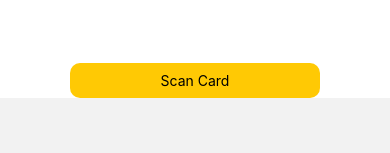
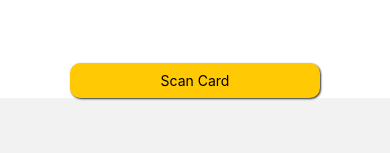
Before and after one commit to insomniacevents2023/KC_Mobile, a React Native app in the folder KnightsCrest/: screen /Home in a window 390 px wide. Shown: the part 265-418 px from the top of the page. Built offline with nearby package versions, Linux system fonts and the light colour scheme.

Commit message:
KnightsCash Tab complete. CSS missing. Nav broken

```diff
--- a/KnightsCrest/Navigation/BottomNav.js
+++ b/KnightsCrest/Navigation/BottomNav.js
@@ -3,15 +3,16 @@ import { createBottomTabNavigator } from "@react-navigation/bottom-tabs";
 
 const Tab = createBottomTabNavigator();
 import HomeScreen from "../Screens/LoginStackScreen/HomeScreen";
-import KnightsCash from "../Screens/KnightsCashScreens/KnightsCashMain";
 import LibraryStack from "./LibraryStack";
+import KnightsCashStack from "./KnightsCashStack.js";
+
 
 
 export default function BottomNav(){
   return (
     <Tab.Navigator>
      <Tab.Screen name="Home" component={HomeScreen} />
-     <Tab.Screen name ="KnightsCash" component={KnightsCash}/>
+     <Tab.Screen name ="KnightsCash" component={KnightsCashStack}/>
      <Tab.Screen name="Library" component={LibraryStack}/>
     </Tab.Navigator>
   );
--- /dev/null
+++ b/KnightsCrest/Navigation/KnightsCashStack.js
@@ -0,0 +1,16 @@
+import 'react-native-gesture-handler';
+import * as React from 'react';
+import { createStackNavigator } from '@react-navigation/stack';
+import KnightsCashMain from '../Screens/KnightsCashScreens/KnightsCashMain';
+import KnightsCashAdd from '../Screens/KnightsCashScreens/KnightsCashAdd';
+
+const Stack = createStackNavigator();
+export default function KnightsCashStack() {
+    return(
+          <Stack.Navigator>
+            <Stack.Screen name="Main" component= {KnightsCashMain}/>
+            <Stack.Screen name="Balance" component= {KnightsCashAdd}/>
+            <Stack.Screen name="Add" component={KnightsCashAdd}/>
+          </Stack.Navigator>
+          );
+}
--- a/KnightsCrest/Navigation/LibraryStack.js
+++ b/KnightsCrest/Navigation/LibraryStack.js
@@ -1,7 +1,7 @@
 import 'react-native-gesture-handler';
 import * as React from 'react';
 import { createStackNavigator } from '@react-navigation/stack';
-import LibraryMain from '../Screens/LibraryScreens/LibraryMain';
+import LibraryMain from '../Screens/LibraryStackScreens/LibraryMain';
 
 const Stack = createStackNavigator();
 export default function LibraryStack() {
--- a/KnightsCrest/Screens/KnightsCashScreens/KnightsCashAdd.js
+++ b/KnightsCrest/Screens/KnightsCashScreens/KnightsCashAdd.js
@@ -1,9 +1,74 @@
-import { View,Text } from "react-native"
+import { View, Text, StyleSheet} from "react-native"
+import { TextInput } from "react-native-gesture-handler"
+import { Card } from '@rneui/themed';
+import FormButton from "../../components/FormButton";
 
 export default function KnightsCashAdd({navigation}){
+
     return(
-        <View>
-            <Text>asdsa</Text>
+        <View style = {styles.container}>
+            <View>
+                <Text>ADD KNIGHTS CASH FUND</Text>
+            </View>
+            <Card containerStyle = {styles.formCard}>
+                <View>
+                    <Text>Amount to Add</Text>
+                    <TextInput style = {styles.fieldInput}></TextInput>
+                </View>
+            </Card>
+            <Card containerStyle = {styles.formCard}>
+                <View>
+                    <Text>Email Address</Text>
+                    <TextInput style = {styles.fieldInput}></TextInput>
+                    </View>
+                <View>
+                    <Text>Cardholder Name</Text>
+                    <TextInput style = {styles.fieldInput}></TextInput>
+                    </View>
+                <View>
+                    <Text>Card Number</Text>
+                    <TextInput style = {styles.fieldInput}></TextInput>
+                </View>
+                <View style = {{flexDirection: "Row", justifyContent:"space-between" }}>
+                    <View>
+                        <Text>Security Code</Text>
+                        <TextInput style = {styles.fieldInput}></TextInput>
+                    </View>
+                    <View>
+                        <Text>Exp. Date</Text>
+                        <TextInput style = {styles.fieldInput}></TextInput>
+                    </View>
+                </View>
+            </Card>
+            <View style = {{paddingTop: 10}}>
+            <FormButton title = "Add Funds"></FormButton>
+            </View>
         </View>
     )
 }
+
+const styles = StyleSheet.create({
+    container: {
+      flex: 1,
+      backgroundColor: '#fff',
+      alignItems: 'center',
+      justifyContent: 'center',
+    },
+    formCard: {
+        backgroundColor: "#FDF1BC",
+        shadowColor: "#000000",
+        shadowOpacity: 0.8,
+        shadowRadius: 2,
+        shadowOffset: {
+          height: 1,
+          width: 1
+        }
+      },
+      fieldInput: {
+        padding: 5,
+        borderRadius: 5,
+        backgroundColor: '#fff',
+        fontSize: 15,
+        color: "#D4D4D4"
+      },
+    })
--- a/KnightsCrest/Screens/LoginStackScreen/HomeScreen.js
+++ b/KnightsCrest/Screens/LoginStackScreen/HomeScreen.js
@@ -86,4 +86,11 @@ export default function HomeScreen(props) {
       borderRadius: 10,
       elevation: 3,
       backgroundColor: "#ffc904",
+      shadowColor: "#000000",
+      shadowOpacity: 0.8,
+      shadowRadius: 2,
+      shadowOffset: {
+        height: 1,
+        width: 1
+      }
 },});
--- a/KnightsCrest/Screens/LoginStackScreen/Login.js
+++ b/KnightsCrest/Screens/LoginStackScreen/Login.js
@@ -32,18 +32,16 @@ export default function Login({navigation}) {
             <View>
               <Text style ={styles.fieldTitle}>Account</Text>
                 <TextInput
-                onFocus={()=> {setAccountFocus(true)}}
+                onChangeText={()=> {setAccountFocus(true)}}
                 style = {accountIsFocus}
                 placeholder='Username: NID or DTC-Atlas ID'
-                onBlur={() => setAccountFocus(false)}
                 ></TextInput>
 
               <Text>Password</Text>
               <TextInput
                   placeholder='Password'
                   secureTextEntry={true}
-                  onFocus={()=> setPasswordFocus(true)}
-                  onBlur={() => setPasswordFocus(false)}
+                  onChangeText={()=> setPasswordFocus(true)}
                   style = {passwordIsFocus}></TextInput>
               </View>
               <View style={{paddingTop: 10}}>
--- /dev/null
+++ b/KnightsCrest/components/FormButton.js
@@ -0,0 +1,32 @@
+import { View, Text , StyleSheet, Pressable} from "react-native";
+
+export default function FormButton(props){
+    const {title} = props;
+    return(
+        <>
+        <Pressable style = {styles.button}>
+            <Text>{title}</Text>
+        </Pressable>
+        </>
+    )
+}
+
+const styles = StyleSheet.create({
+    button: {
+        width: 250,
+        height:35,
+        padding: 10,
+        alignItems: 'center',
+        justifyContent: 'center',
+        borderRadius: 10,
+        elevation: 3,
+        backgroundColor: "#ffc904",
+        shadowColor: "#000000",
+        shadowOpacity: 0.8,
+        shadowRadius: 2,
+        shadowOffset: {
+          height: 1,
+          width: 1
+        }
+  },
+})
```
Also changed, not shown: KnightsCrest/Screens/KnightsCashScreens/KnightsCashBalance.js (+5 -2 lines), KnightsCrest/Screens/LibraryStackScreens/LibraryMain.js (renamed from KnightsCrest/Screens/LibraryScreens/LibraryMain.js).
